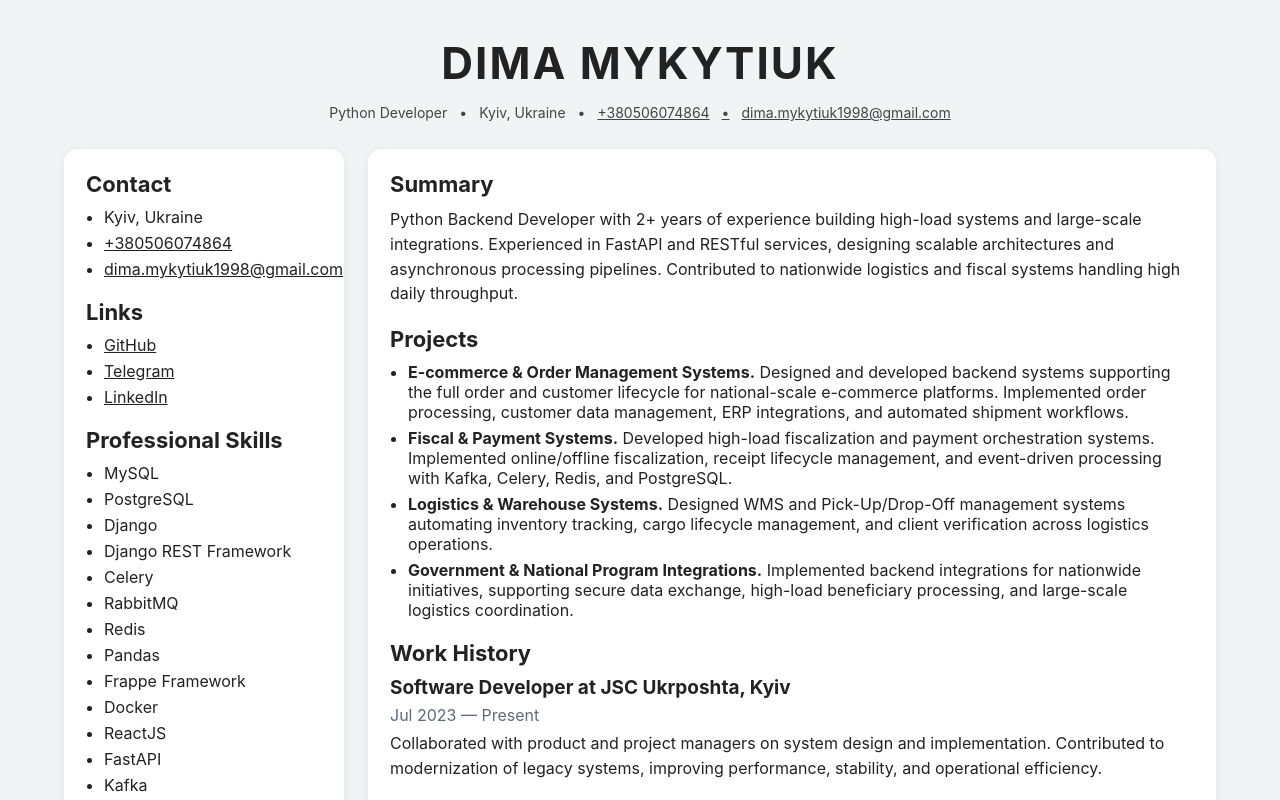
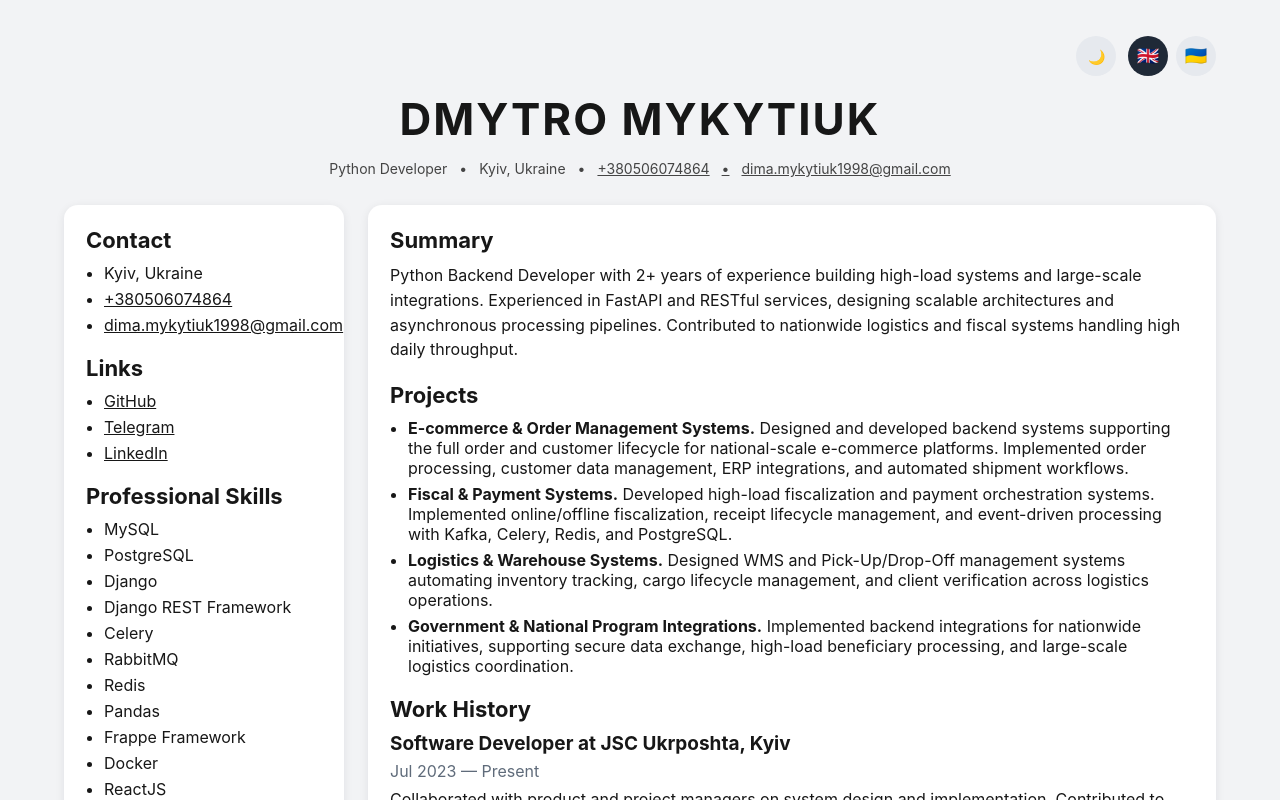
Before and after one commit to dima-mykytiuk/CV, a React (Vite) app in the folder frontend/: page / in a window 1280 px wide. Shown: the top 800 px of the page. Built offline with nearby package versions, Linux system fonts and the light colour scheme.

Commit message:
Add theme/language switch and clean git cache files

```diff
--- a/frontend/src/App.jsx
+++ b/frontend/src/App.jsx
@@ -1,4 +1,5 @@
-import resume from "./resumeData";
+import { useEffect, useState } from "react";
+import resumeData from "./resumeData";
 
 function Section({ title, children }) {
   return (
@@ -10,10 +11,63 @@ function Section({ title, children }) {
 }
 
 function App() {
+  const [theme, setTheme] = useState(() => localStorage.getItem("theme") || "light");
+  const [language, setLanguage] = useState(() => {
+    const savedLanguage = localStorage.getItem("language");
+    return savedLanguage === "uk" ? "uk" : "en";
+  });
+
+  useEffect(() => {
+    document.documentElement.setAttribute("data-theme", theme);
+    localStorage.setItem("theme", theme);
+  }, [theme]);
+
+  useEffect(() => {
+    localStorage.setItem("language", language);
+  }, [language]);
+
+  const resume = resumeData.resumes[language];
+  const ui = resumeData.ui[language];
   const { profile } = resume;
+  const nextTheme = theme === "light" ? "dark" : "light";
 
   return (
     <div className="page">
+      <div className="controls">
+        <div className="control-group theme-group">
+          <button
+            type="button"
+            className="theme-toggle"
+            onClick={() => setTheme(nextTheme)}
+            title={theme === "light" ? ui.dark : ui.light}
+            aria-label={theme === "light" ? ui.dark : ui.light}
+          >
+            {theme === "light" ? "🌙" : "☀️"}
+          </button>
+        </div>
+
+        <div className="control-group language-group">
+          <button
+            type="button"
+            className={language === "en" ? "active" : ""}
+            onClick={() => setLanguage("en")}
+            title={ui.english}
+            aria-label={ui.english}
+          >
+            🇬🇧
+          </button>
+          <button
+            type="button"
+            className={language === "uk" ? "active" : ""}
+            onClick={() => setLanguage("uk")}
+            title={ui.ukrainian}
+            aria-label={ui.ukrainian}
+          >
+            🇺🇦
+          </button>
+        </div>
+      </div>
+
       <header className="hero">
         <h1>{profile.name}</h1>
         <div className="hero-meta">
@@ -26,7 +80,7 @@ function App() {
 
       <main className="grid">
         <aside className="left-column">
-          <Section title="Contact">
+          <Section title={ui.contact}>
             <ul>
               <li>{profile.location}</li>
               <li>
@@ -38,7 +92,7 @@ function App() {
             </ul>
           </Section>
 
-          <Section title="Links">
+          <Section title={ui.links}>
             <ul>
               {resume.links.map((link) => (
                 <li key={link.label}>
@@ -50,7 +104,7 @@ function App() {
             </ul>
           </Section>
 
-          <Section title="Professional Skills">
+          <Section title={ui.professionalSkills}>
             <ul>
               {resume.skills.map((skill) => (
                 <li key={skill}>{skill}</li>
@@ -58,7 +112,7 @@ function App() {
             </ul>
           </Section>
 
-          <Section title="Personal Qualities">
+          <Section title={ui.personalQualities}>
             <ul>
               {resume.qualities.map((quality) => (
                 <li key={quality}>{quality}</li>
@@ -66,7 +120,7 @@ function App() {
             </ul>
           </Section>
 
-          <Section title="Languages">
+          <Section title={ui.languages}>
             <ul>
               {resume.languages.map((language) => (
                 <li key={language}>{language}</li>
@@ -76,11 +130,11 @@ function App() {
         </aside>
 
         <section className="right-column">
-          <Section title="Summary">
+          <Section title={ui.summary}>
             <p>{resume.summary}</p>
           </Section>
 
-          <Section title="Projects">
+          <Section title={ui.projects}>
             <ul className="details-list">
               {resume.projects.map((project) => (
                 <li key={project.title}>
@@ -90,11 +144,11 @@ function App() {
             </ul>
           </Section>
 
-          <Section title="Work History">
+          <Section title={ui.workHistory}>
             {resume.workHistory.map((job) => (
               <article key={`${job.company}-${job.period}`} className="timeline-item">
                 <h3>
-                  {job.role} at {job.company}, {job.city}
+                  {job.role} {ui.at} {job.company}, {job.city}
                 </h3>
                 <p className="muted">{job.period}</p>
                 <p>{job.details}</p>
@@ -102,7 +156,7 @@ function App() {
             ))}
           </Section>
 
-          <Section title="Education">
+          <Section title={ui.education}>
             {resume.education.map((item) => (
               <article key={`${item.degree}-${item.period}`} className="timeline-item">
                 <h3>{item.degree}</h3>
@@ -112,7 +166,7 @@ function App() {
             ))}
           </Section>
 
-          <Section title="Courses">
+          <Section title={ui.courses}>
             {resume.courses.map((course) => (
               <article key={`${course.title}-${course.period}`} className="timeline-item">
                 <h3>
--- a/frontend/src/resumeData.js
+++ b/frontend/src/resumeData.js
@@ -1,15 +1,57 @@
 const resumeData = {
+  ui: {
+    en: {
+      contact: "Contact",
+      links: "Links",
+      professionalSkills: "Professional Skills",
+      personalQualities: "Personal Qualities",
+      languages: "Languages",
+      summary: "Summary",
+      projects: "Projects",
+      workHistory: "Work History",
+      education: "Education",
+      courses: "Courses",
+      theme: "Theme",
+      light: "Light",
+      dark: "Dark",
+      language: "Language",
+      at: "at",
+      english: "English",
+      ukrainian: "Ukrainian"
+    },
+    uk: {
+      contact: "Контакти",
+      links: "Посилання",
+      professionalSkills: "Професійні навички",
+      personalQualities: "Особисті якості",
+      languages: "Мови",
+      summary: "Профіль",
+      projects: "Проєкти",
+      workHistory: "Досвід роботи",
+      education: "Освіта",
+      courses: "Курси",
+      theme: "Тема",
+      light: "Світла",
+      dark: "Темна",
+      language: "Мова",
+      at: "в",
+      english: "Англійська",
+      ukrainian: "Українська"
+    }
+  },
+  resumes: {
+    en: {
       profile: {
-    name: "Dima Mykytiuk",
+        name: "Dmytro Mykytiuk",
         title: "Python Developer",
         location: "Kyiv, Ukraine",
         phone: "+380506074864",
         email: "dima.mykytiuk1998@gmail.com"
       },
       links: [
-    { label: "GitHub", url: "https://github.com" },
-    { label: "Telegram", url: "https://t.me" },
-    { label: "LinkedIn", url: "https://linkedin.com" }
+        { label: "GitHub", url: "https://github.com/dima-mykytiuk" },
+        { label: "Telegram", url: "https://t.me/dima_mykytiuk" },
+        { label: "LinkedIn", url: "https://www.linkedin.com/in/dmytro-mykytiuk-9ab167253/" }
       ],
       summary:
         "Python Backend Developer with 2+ years of experience building high-load systems and large-scale integrations. Experienced in FastAPI and RESTful services, designing scalable architectures and asynchronous processing pipelines. Contributed to nationwide logistics and fiscal systems handling high daily throughput.",
@@ -86,6 +128,97 @@ const resumeData = {
       ],
       qualities: ["Desire to learn", "Hardworking", "Calm", "Polite", "Creative", "Flexible", "Honest"],
       languages: ["Ukrainian", "English"]
+    },
+    uk: {
+      profile: {
+        name: "Дмитро Микитюк",
+        title: "Python Розробник",
+        location: "Київ, Україна",
+        phone: "+380506074864",
+        email: "dima.mykytiuk1998@gmail.com"
+      },
+      links: [
+        { label: "GitHub", url: "https://github.com/dima-mykytiuk" },
+        { label: "Telegram", url: "https://t.me/dima_mykytiuk" },
+        { label: "LinkedIn", url: "https://www.linkedin.com/in/dmytro-mykytiuk-9ab167253/" }
+      ],
+      summary:
+        "Python Backend-розробник із понад 2 роками досвіду побудови високонавантажених систем і масштабних інтеграцій. Маю досвід із FastAPI та RESTful сервісами, проєктуванням масштабованих архітектур і асинхронних конвеєрів обробки. Брав участь у розвитку національних логістичних і фіскальних систем із великим щоденним навантаженням.",
+      projects: [
+        {
+          title: "Системи e-commerce та управління замовленнями",
+          details:
+            "Спроєктував і розробив backend-системи, що підтримують повний життєвий цикл замовлень і клієнтів для e-commerce платформ національного масштабу. Реалізував обробку замовлень, керування клієнтськими даними, інтеграції з ERP та автоматизовані сценарії відправлень."
+        },
+        {
+          title: "Фіскальні та платіжні системи",
+          details:
+            "Розробляв високонавантажені системи фіскалізації та платіжної оркестрації. Реалізував онлайн/офлайн фіскалізацію, керування життєвим циклом чеків та event-driven обробку на Kafka, Celery, Redis і PostgreSQL."
+        },
+        {
+          title: "Логістичні та складські системи",
+          details:
+            "Спроєктував WMS та системи керування пунктами видачі/прийому, що автоматизують облік запасів, керування життєвим циклом вантажів і верифікацію клієнтів у логістичних процесах."
+        },
+        {
+          title: "Інтеграції з державними та національними програмами",
+          details:
+            "Реалізував backend-інтеграції для національних ініціатив із підтримкою безпечного обміну даними, обробки великих масивів отримувачів і масштабної логістичної координації."
+        }
+      ],
+      workHistory: [
+        {
+          role: "Розробник програмного забезпечення",
+          company: "АТ Укрпошта",
+          city: "Київ",
+          period: "Лип 2023 — Дотепер",
+          details:
+            "Співпрацював із продукт- та проєкт-менеджерами щодо проєктування і реалізації систем. Брав участь у модернізації легасі-систем, покращуючи продуктивність, стабільність і операційну ефективність."
+        }
+      ],
+      education: [
+        {
+          degree: "Бакалавр з інженерії програмного забезпечення",
+          institution: "Національний транспортний університет, Київ",
+          period: "Вер 2016 — Чер 2020"
+        },
+        {
+          degree: "Магістр з комп'ютерних наук",
+          institution: "Національний транспортний університет, Київ",
+          period: "Вер 2020 — Гру 2021"
+        }
+      ],
+      courses: [
+        {
+          title: "Python Web та Data Science",
+          provider: "GoIT",
+          period: "Сер 2021 — Жов 2022"
+        },
+        {
+          title: "Fullstack Developer",
+          provider: "GoIT",
+          period: "Бер 2023 — Гру 2023"
+        }
+      ],
+      skills: [
+        "MySQL",
+        "PostgreSQL",
+        "Django",
+        "Django REST Framework",
+        "Celery",
+        "RabbitMQ",
+        "Redis",
+        "Pandas",
+        "Frappe Framework",
+        "Docker",
+        "ReactJS",
+        "FastAPI",
+        "Kafka"
+      ],
+      qualities: ["Бажання вчитися", "Працьовитість", "Спокій", "Ввічливість", "Креативність", "Гнучкість", "Чесність"],
+      languages: ["Українська", "Англійська"]
+    }
+  }
 };
 
 export default resumeData;
--- a/frontend/src/styles.css
+++ b/frontend/src/styles.css
@@ -1,7 +1,28 @@
 :root {
   font-family: "Inter", -apple-system, BlinkMacSystemFont, "Segoe UI", sans-serif;
-  color: #171717;
-  background: #f2f3f5;
+  --text: #171717;
+  --text-secondary: #444;
+  --muted: #5f6b7a;
+  --bg: #f2f3f5;
+  --surface: #fff;
+  --control-bg: #e6e9ee;
+  --control-active-bg: #1f2937;
+  --control-active-text: #fff;
+  --shadow: 0 2px 10px rgba(14, 20, 33, 0.08);
+  color: var(--text);
+  background: var(--bg);
+}
+
+[data-theme="dark"] {
+  --text: #edf2f7;
+  --text-secondary: #cbd5e1;
+  --muted: #94a3b8;
+  --bg: #0f172a;
+  --surface: #1e293b;
+  --control-bg: #334155;
+  --control-active-bg: #93c5fd;
+  --control-active-text: #0f172a;
+  --shadow: 0 8px 24px rgba(0, 0, 0, 0.3);
 }
 
 * {
@@ -11,7 +32,8 @@
 body {
   margin: 0;
   min-height: 100vh;
-  color: #222;
+  color: var(--text);
+  background: var(--bg);
 }
 
 a {
@@ -22,6 +44,51 @@ a {
   max-width: 1200px;
   margin: 0 auto;
   padding: 36px 24px;
+}
+
+.controls {
+  display: flex;
+  justify-content: flex-end;
+  gap: 12px;
+  flex-wrap: wrap;
+  margin-bottom: 16px;
+}
+
+.control-group {
+  display: inline-flex;
+  align-items: center;
+  gap: 8px;
+  font-size: 14px;
+}
+
+.control-group button {
+  border: none;
+  border-radius: 999px;
+  padding: 6px 12px;
+  font: inherit;
+  cursor: pointer;
+  background: var(--control-bg);
+  color: var(--text);
+}
+
+.control-group button.active {
+  background: var(--control-active-bg);
+  color: var(--control-active-text);
+}
+
+.theme-toggle {
+  width: 40px;
+  height: 40px;
+  padding: 0;
+  font-size: 18px;
+}
+
+.language-group button {
+  min-width: 40px;
+  height: 40px;
+  padding: 0;
+  font-size: 18px;
+  line-height: 1;
 }
 
 .hero {
@@ -43,7 +110,7 @@ a {
   flex-wrap: wrap;
   justify-content: center;
   font-size: 14px;
-  color: #444;
+  color: var(--text-secondary);
 }
 
 .hero-meta span::after,
@@ -66,10 +133,10 @@ a {
 
 .left-column,
 .right-column {
-  background: #fff;
+  background: var(--surface);
   border-radius: 14px;
   padding: 22px;
-  box-shadow: 0 2px 10px rgba(14, 20, 33, 0.08);
+  box-shadow: var(--shadow);
 }
 
 .section {
@@ -120,7 +187,7 @@ a {
 }
 
 .muted {
-  color: #5f6b7a;
+  color: var(--muted);
 }
 
 .state-box {
@@ -136,6 +203,10 @@ a {
     padding: 24px 14px;
   }
 
+  .controls {
+    justify-content: center;
+  }
+
   .hero h1 {
     font-size: 34px;
   }
```
Also changed, not shown: 6 other files (tests, documents, lock files or other folders). Lines whose indentation alone changed are shown as unchanged.
